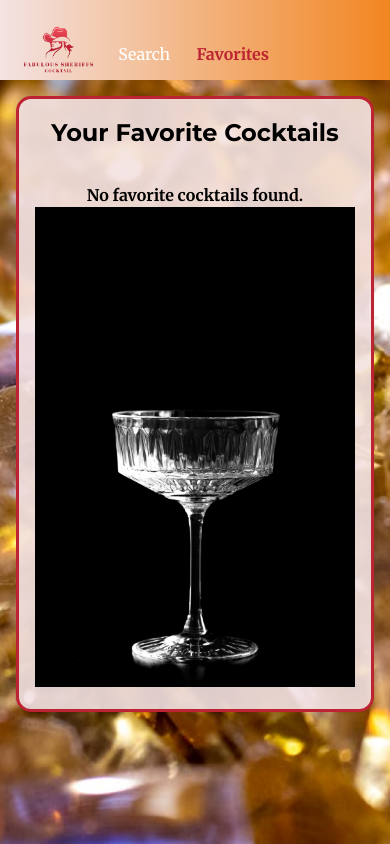
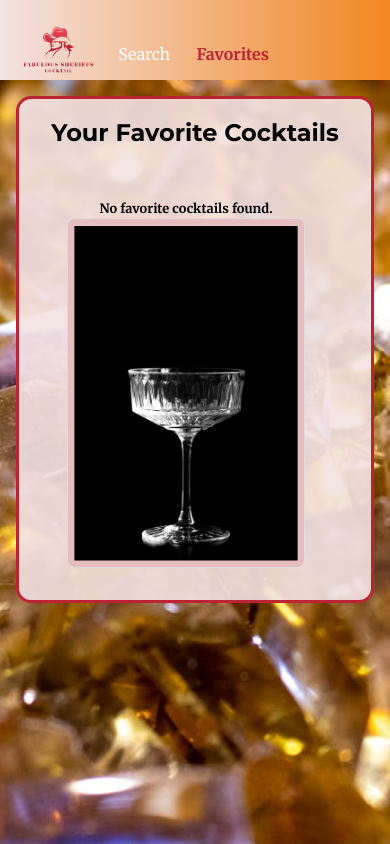
Before and after one commit to annagabain/fabulous-sheriffs-grupprojekt-react, a React (Vite) app: page /favorites-page in a window 390 px wide. Built offline with nearby package versions, Linux system fonts and the light colour scheme.

Commit message:
104 unified design for the not found (#105)
* WIP: temporary commit for switching branches

* Center the not found layouts and unify the design, add responsivity

---------

Co-authored-by: AG <anna.gabain@gmail.com>

```diff
--- a/src/App.css
+++ b/src/App.css
@@ -28,11 +28,11 @@
         grid-column: 1;
     }
 
-    > *:nth-child(2) {
+    >*:nth-child(2) {
         grid-column: 7;
     }
 
-    > *:nth-child(3) {
+    >*:nth-child(3) {
         grid-column: 8;
     }
 
@@ -103,7 +103,6 @@
 
 .favorite-icon svg {
     font-size: 1.5rem;
-    /* color: var(--button-color); */
 }
 
 button.favorite-icon {
@@ -125,6 +124,7 @@ button.favorite-icon:hover:active {
     background-color: transparent;
 }
 
+
 /* Remove focus outline when clicked or focused */
 button.favorite-icon:focus,
 button.favorite-icon:active {
@@ -133,19 +133,33 @@ button.favorite-icon:active {
     background-color: transparent;
 }
 
-@media (max-width: 480px) {
-    .header {
-        grid-template-columns: 1fr 2fr 6fr 1fr 1fr 1fr;
-        padding: 1rem;
 
-        > *:nth-child(2) {
-            grid-column: 2;
-        }
 
-        > *:nth-child(3) {
-            grid-column: 3;
-        }
+.not-found-container {
+    padding: 0 25rem 0 29rem;
+    width: fit-content;
+    margin: 1rem;
+
+    .not-found-image {
+        height: 350px;
+        object-fit: cover;
+
     }
+
+    .four-oh-four {
+        background-color:var(--accent-red);
+        border-radius: 15px;
+        transform: rotate(-10deg);
+        display: inline-block;
+        transform-origin: center;
+    }
+
+    .bottle {
+        transform: rotate(10deg);
+        display: inline-block;
+        transform-origin: center;
+    }
+
 }
 
 /* Ingredient details page */
@@ -177,4 +191,59 @@ button.favorite-icon:active {
             border-radius: 50%;
         }
     }
+
 }
+
+
+
+
+
+
+/* RESPONSIVITY */
+/* ------------------------------------------------------------------------ */
+
+@media (max-width: 768px) {
+    .not-found-container {
+        padding: 0 5rem;
+    }
+
+    .not-found-image {
+        height: 250px;
+    }
+}
+
+
+@media (max-width: 480px) {
+    .header {
+        grid-template-columns: 1fr 2fr 6fr 1fr 1fr 1fr;
+        padding: 1rem;
+
+        >*:nth-child(2) {
+            grid-column: 2;
+        }
+
+        >*:nth-child(3) {
+            grid-column: 3;
+        }
+    }
+
+    .not-found-container {
+        padding: 0 1rem;
+    }
+
+    .not-found-image {
+        height: 200px;
+    }
+
+    .four-oh-four {
+        font-size: 1.5rem;
+        transform: rotate(-5deg);
+    }
+
+    .bottle {
+        transform: rotate(5deg);
+    }
+}
+
+
+/* ------------------------------------------------------------------------ */
--- a/src/pages/FavoritesPage.tsx
+++ b/src/pages/FavoritesPage.tsx
@@ -41,13 +41,14 @@ export default function FavoritesPage() {
                     ))
                     ) : (
                         // If no favorites are found, display a message to the user
-                        <h4>No favorite cocktails found.
-                        <img
+                        <section className="not-found-container">
+                        <h3>No favorite cocktails found.
+                            <img className="not-found-image card"
                                 src='src/assets/pexels-badun-18782633.jpg'
                                 alt='empty glass'
-                            style={{ width: '100%' }}
                             />
-                    </h4>
+                        </h3>
+                        </section>
                     )
                 }
             </section>
--- a/src/pages/PageNotFound.tsx
+++ b/src/pages/PageNotFound.tsx
@@ -1,8 +1,16 @@
 export default function PageNotFound() {
     return (
         <>
-            <section className="main-content-container">
-                <h2>404 - Page not found</h2></section>
+            <section className="not-found-container main-content-container">
+                <h2>404 - Page not found</h2>
+                <div className="four-oh-four">
+                    <img className="not-found-image bottle"
+                    src='src/assets/empty-bottle.png'
+                    alt='empty glass'
+                />
+                </div>
+
+            </section>
         </>
     );
 }
--- a/src/pages/SearchPage.tsx
+++ b/src/pages/SearchPage.tsx
@@ -128,13 +128,13 @@ export default function SearchPage() {
                             ))
 
                         ) : (
-                            <h2>No match found.
-                                <img
+                            <section className="not-found-container">
+                                <h3>No match found.</h3>
+                                <img className="not-found-image card"
                                     src='src/assets/pexels-badun-18782633.jpg'
                                     alt='empty glass'
-                                    style={{ width: '100%' }}
                                 />
-                            </h2>
+                            </section>
                         )
 
                     }
```
Also changed, not shown: src/assets/empty-bottle.png (added). Lines whose indentation alone changed are shown as unchanged.
